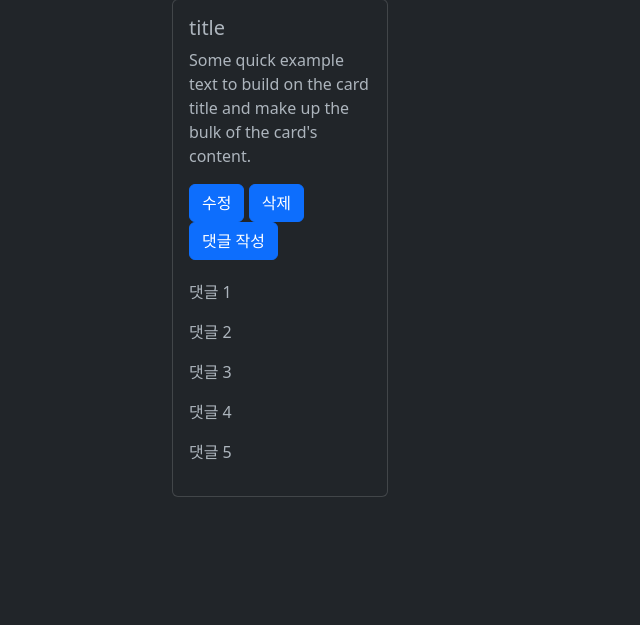
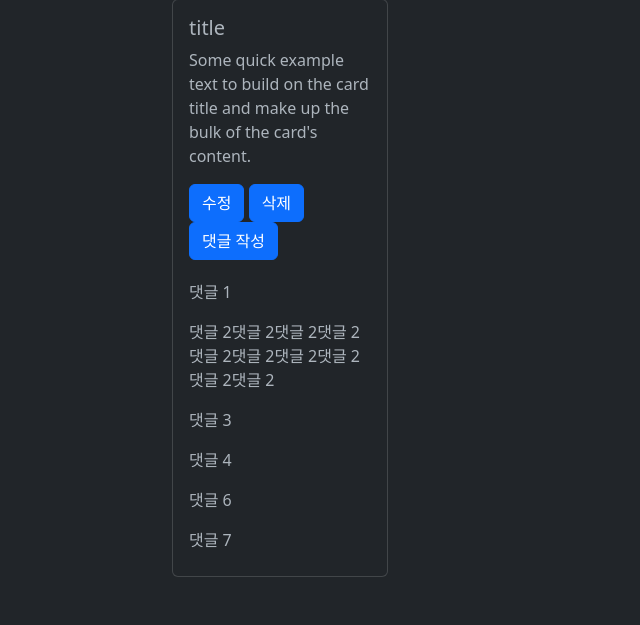
Before and after one commit to hideoutoasis/cs_team_projects, a Flask app: page /toppage/ in a window 1280 px wide. Shown: the part 1118-1743 px from the top of the page, without its empty margins (0-640 px from the left). Before the commit the page ends 1615 px from the top, so only its background shows below. Run offline with Flask 3, Linux system fonts and the light colour scheme.

Commit message:
toppage.html, main.py 수정

```diff
--- a/main.py
+++ b/app.py
@@ -1,4 +1,4 @@
-from flask import Flask, render_template
+from flask import Flask, render_template, redirect, url_for
 from flask import Flask
 import os
 from flask_sqlalchemy import SQLAlchemy
@@ -16,5 +16,16 @@ def toppage():
     return render_template('toppage.html')
 
 
+@app.route('/delete/<int:noticeID>')
+def delete(noticeID):
+    notice = noticeTable.query.get_or_404(noticeID)
+    question_id = notice.question.id
+
+    db.session.delete(notice)
+    db.session.commit()
+
+    return redirect(url_for('question.detail', question_id=question_id))
+
+
 if __name__ == "__main__":
     app.run(debug=True)
--- a/templates/toppage.html
+++ b/templates/toppage.html
@@ -91,20 +91,25 @@
         </div>
 
         <div class="row row-cols-1 row-cols-md-4 g-4 mx-auto w-75 pb-5" style="padding-top: 600px">
-            <div class="col" style="height: 100px">
+            <div class="col" style="height: 100px flex">
                 <div class="notic-scroll">
-                    <div class="card h-100 notic-scroll">
+                    <div class="card h-100">
                         <div class="card-body">
                         <h5 class="notice-title">title</h5>
-                        <p class="notice-contents">Some quick example text to build on the card title and make up the bulk of the card's content.</p>
+                        <p class="notice-contents" style="overflow:scroll;">Some quick example text to build on the card title and make up the bulk of the card's content.</p>
                         <a href="#" class="btn btn-primary">수정</a>
                         <a href="#" class="btn btn-primary">삭제</a>
                         <a href="#" class="btn btn-primary">댓글 작성</a>
-                        <p class="comment-contents" style="padding-top: 20px">댓글 1</p>
-                        <p class="comment-contents">댓글 2</p>
-                        <p class="comment-contents">댓글 3</p>
-                        <p class="comment-contents">댓글 4</p>
-                        <p class="comment-contents">댓글 5</p>
+                            <div class="comment-area" style="overflow:scroll; height:300px">
+                            <p class="comment-contents" style="padding-top: 20px">댓글 1</p>
+                            <p class="comment-contents">댓글 2댓글 2댓글 2댓글 2댓글 2댓글 2댓글 2댓글 2댓글 2댓글 2</p>
+                            <p class="comment-contents">댓글 3</p>
+                            <p class="comment-contents">댓글 4</p>
+                            <p class="comment-contents">댓글 6</p>
+                            <p class="comment-contents">댓글 7</p>
+                            <p class="comment-contents">댓글 8</p>
+                            <p class="comment-contents">댓글 9</p>
+                            </div>
                         </div>
                     </div>
                 </div>
```
